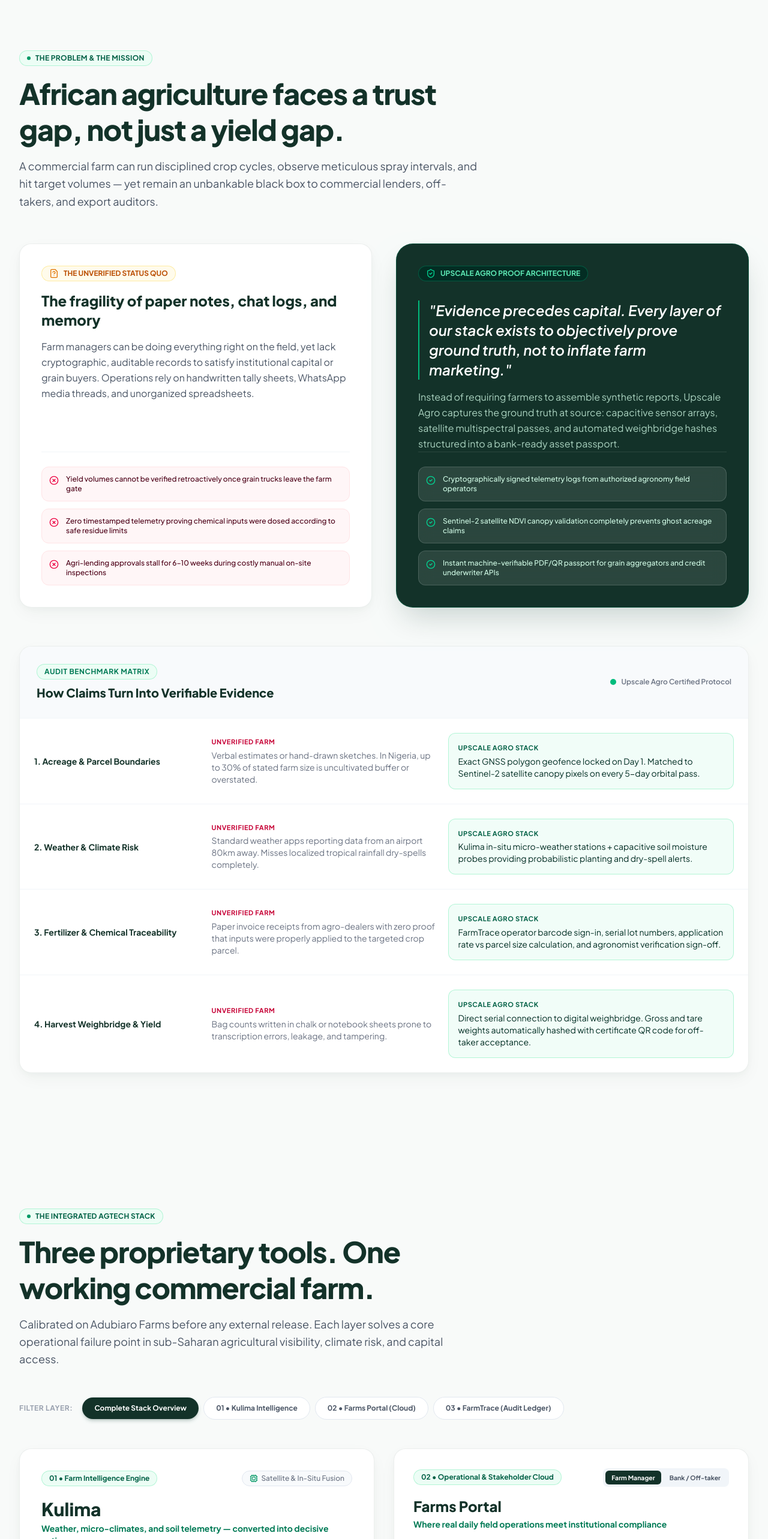
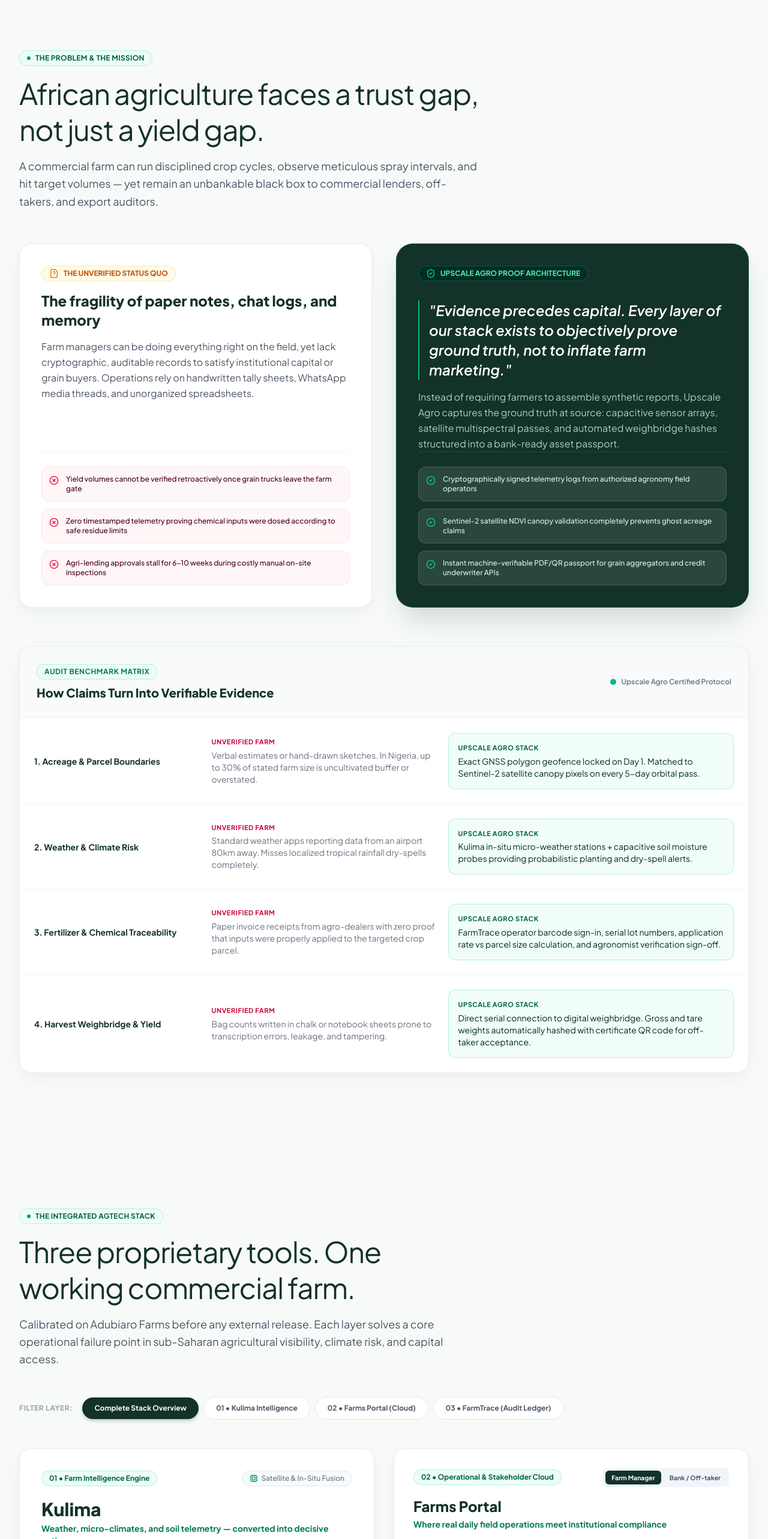
Before and after one commit to Basit-of-Africa/Upscale-AgTech, a React (Vite) app: page / in a window 1280 px wide. Shown: the part 1120-3686 px from the top of the page at 60% size. Built offline with nearby package versions, Linux system fonts and the light colour scheme.

Commit message:
style: reduce typography weight for major headings
Update font weight from 'extrabold' to 'normal' for primary component headings to align with the refined design system.

```diff
--- a/src/components/CertificateVerifier.tsx
+++ b/src/components/CertificateVerifier.tsx
@@ -254,7 +254,7 @@ export const CertificateVerifier: React.FC<CertificateVerifierProps> = ({
             <span className="w-1.5 h-1.5 rounded-full bg-emerald-600" />
             <span>PUBLIC EVIDENCE ENGINE</span>
           </div>
-          <h2 className="text-3xl sm:text-4xl lg:text-5xl font-extrabold text-[#133229] tracking-tight leading-tight">
+          <h2 className="text-3xl sm:text-4xl lg:text-5xl font-normal text-[#133229] tracking-tight leading-tight">
             Verify an actual harvest record.
           </h2>
           <p className="mt-4 text-base sm:text-lg text-gray-600 leading-relaxed font-normal">
--- a/src/components/FoundingFarm.tsx
+++ b/src/components/FoundingFarm.tsx
@@ -16,7 +16,7 @@ export const FoundingFarm: React.FC = () => {
             <span className="w-1.5 h-1.5 rounded-full bg-emerald-600" />
             <span>FOUNDING LIVING LAB</span>
           </div>
-          <h2 className="text-3xl sm:text-4xl lg:text-5xl font-extrabold text-[#133229] tracking-tight leading-tight">
+          <h2 className="text-3xl sm:text-4xl lg:text-5xl font-normal text-[#133229] tracking-tight leading-tight">
             Adubiaro Farms — Our Living Agritech Laboratory
           </h2>
           <p className="mt-4 text-base sm:text-lg text-gray-600 leading-relaxed font-normal">
@@ -87,7 +87,7 @@ export const FoundingFarm: React.FC = () => {
 
           {/* Right: Partnership Details & Specs */}
           <div className="lg:col-span-7 space-y-6">
-            <h3 className="text-3xl font-extrabold text-[#133229]">
+            <h3 className="text-3xl font-normal text-[#133229]">
               Real commercial seasons, never synthetic proxies.
             </h3>
 
--- a/src/components/ImpactCalculator.tsx
+++ b/src/components/ImpactCalculator.tsx
@@ -34,7 +34,7 @@ export const ImpactCalculator: React.FC<ImpactCalculatorProps> = ({ onOpenContac
             <span className="w-1.5 h-1.5 rounded-full bg-emerald-600" />
             <span>ECONOMIC MODEL & RISK ESTIMATOR</span>
           </div>
-          <h2 className="text-3xl sm:text-4xl lg:text-5xl font-extrabold text-[#133229] tracking-tight leading-tight">
+          <h2 className="text-3xl sm:text-4xl lg:text-5xl font-normal text-[#133229] tracking-tight leading-tight">
             Calculate your farm's bankability & trust dividend.
           </h2>
           <p className="mt-4 text-base sm:text-lg text-gray-600 leading-relaxed font-normal">
--- a/src/components/PartnerCTA.tsx
+++ b/src/components/PartnerCTA.tsx
@@ -50,7 +50,7 @@ export const PartnerCTA: React.FC<PartnerCTAProps> = ({ isModalOpen, onOpenModal
                   <span>EXPANDING PILOT FARMS & OFF-TAKER NETWORKS</span>
                 </div>
 
-                <h2 className="text-3xl sm:text-4xl lg:text-5xl font-extrabold tracking-tight leading-tight text-white">
+                <h2 className="text-3xl sm:text-4xl lg:text-5xl font-normal tracking-tight leading-tight text-white">
                   Building or operating an agricultural enterprise that needs verified certainty?
                 </h2>
 
--- a/src/components/TechStack.tsx
+++ b/src/components/TechStack.tsx
@@ -37,7 +37,7 @@ export const TechStack: React.FC = () => {
             <span className="w-1.5 h-1.5 rounded-full bg-emerald-600" />
             <span>THE INTEGRATED AGTECH STACK</span>
           </div>
-          <h2 className="text-3xl sm:text-4xl lg:text-5xl font-extrabold text-[#133229] tracking-tight leading-tight">
+          <h2 className="text-3xl sm:text-4xl lg:text-5xl font-normal text-[#133229] tracking-tight leading-tight">
             Three proprietary tools. One working commercial farm.
           </h2>
           <p className="mt-4 text-base sm:text-lg text-gray-600 leading-relaxed font-normal">
--- a/src/components/TrustGap.tsx
+++ b/src/components/TrustGap.tsx
@@ -12,7 +12,7 @@ export const TrustGap: React.FC = () => {
             <span className="w-1.5 h-1.5 rounded-full bg-emerald-600" />
             <span>THE PROBLEM & THE MISSION</span>
           </div>
-          <h2 className="text-3xl sm:text-4xl lg:text-5xl font-extrabold text-[#133229] tracking-tight leading-tight">
+          <h2 className="text-3xl sm:text-4xl lg:text-5xl font-normal text-[#133229] tracking-tight leading-tight">
             African agriculture faces a trust gap, not just a yield gap.
           </h2>
           <p className="mt-4 text-base sm:text-lg text-gray-600 leading-relaxed font-normal">
--- a/src/components/VerificationPipeline.tsx
+++ b/src/components/VerificationPipeline.tsx
@@ -16,7 +16,7 @@ export const VerificationPipeline: React.FC = () => {
             <span className="w-1.5 h-1.5 rounded-full bg-emerald-600" />
             <span>CONTINUOUS ASSURANCE PIPELINE</span>
           </div>
-          <h2 className="text-3xl sm:text-4xl lg:text-5xl font-extrabold text-[#133229] tracking-tight leading-tight">
+          <h2 className="text-3xl sm:text-4xl lg:text-5xl font-normal text-[#133229] tracking-tight leading-tight">
             From ground sensors to verified market certificates.
           </h2>
           <p className="mt-4 text-base sm:text-lg text-gray-600 leading-relaxed font-normal">
```
